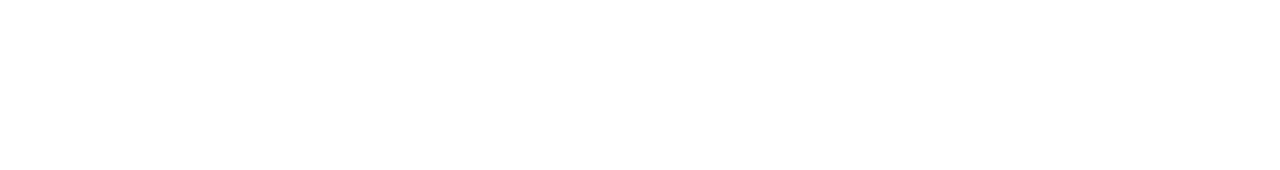
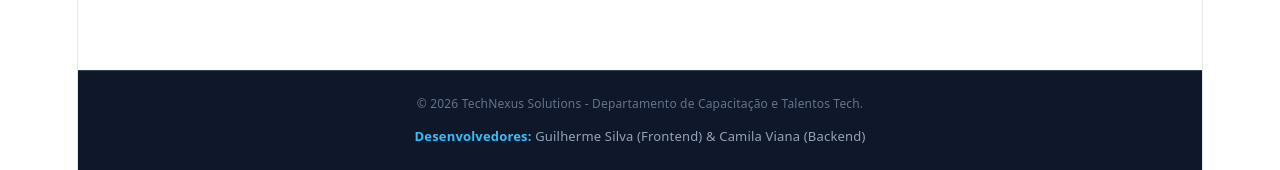
Before and after one commit to camila-vian4/Atividade_TechNexus, a React (Vite) app in the folder TechNexus-Frontend/: page /funcionarios in a window 1280 px wide. Shown: the part 972-1142 px from the top of the page. Before the commit the page ends 955 px from the top, so only its background shows below. Built offline with nearby package versions, Linux system fonts and the light colour scheme; no server answers.

Commit message:
Frontend finalizado

```diff
--- a/TechNexus-Frontend/src/App.jsx
+++ b/TechNexus-Frontend/src/App.jsx
@@ -1,14 +1,17 @@
 import { BrowserRouter as Router, Routes, Route } from 'react-router-dom';
-import NavBar from './components/NavBar';
-import Home from './pages/Home';
-import Clientes from './pages/Clientes';
-import Funcionarios from './pages/Funcionarios';
+import Header from './components/Header/index';
+import NavBar from './components/NavBar/index';
+import Footer from './components/Footer/index';
+import Home from './pages/Home/index';
+import Clientes from './pages/Clientes/index';
+import Funcionarios from './pages/Funcionarios/index';
 import './App.css';
 
 function App() {
   return (
     <Router>
-      {/* A NavBar fica fixa no topo em todas as telas */}
+      {/* Estrutura de Layout Global do ERP */}
+      <Header />
       <NavBar />
 
       <main className="container-principal">
@@ -18,6 +21,8 @@
           <Route path="/funcionarios" element={<Funcionarios />} />
         </Routes>
       </main>
+
+      <Footer />
     </Router>
   );
 }
--- a/TechNexus-Frontend/src/components/Footer/index.jsx
+++ b/TechNexus-Frontend/src/components/Footer/index.jsx
@@ -0,0 +1,14 @@
+import './style.css';
+
+export default function Footer() {
+  return (
+    <footer className="footer-nexus">
+      <div className="footer-content">
+        <p>&copy; 2026 TechNexus Solutions - Departamento de Capacitação e Talentos Tech.</p>
+        <p className="footer-devs">
+          <strong>Desenvolvedores:</strong> Guilherme Silva (Frontend) &amp; Camila Viana (Backend)
+        </p>
+      </div>
+    </footer>
+  );
+}
--- a/TechNexus-Frontend/src/components/Footer/style.css
+++ b/TechNexus-Frontend/src/components/Footer/style.css
@@ -0,0 +1,29 @@
+.footer-nexus {
+  background-color: #0f172a;
+  color: #64748b;
+  text-align: center;
+  padding: 20px 15px;
+  font-family: system-ui, sans-serif;
+  font-size: 12px;
+  border-top: 1px solid #334155;
+  margin-top: 40px;
+}
+
+.footer-content {
+  display: flex;
+  flex-direction: column;
+  gap: 6px;
+}
+
+.footer-nexus p {
+  margin: 0;
+}
+
+.footer-devs {
+  color: #94a3b8;
+  font-size: 13px;
+}
+
+.footer-devs strong {
+  color: #38bdf8; /* Deixa o título 'Desenvolvedores' no azul padrão do sistema */
+}
```
